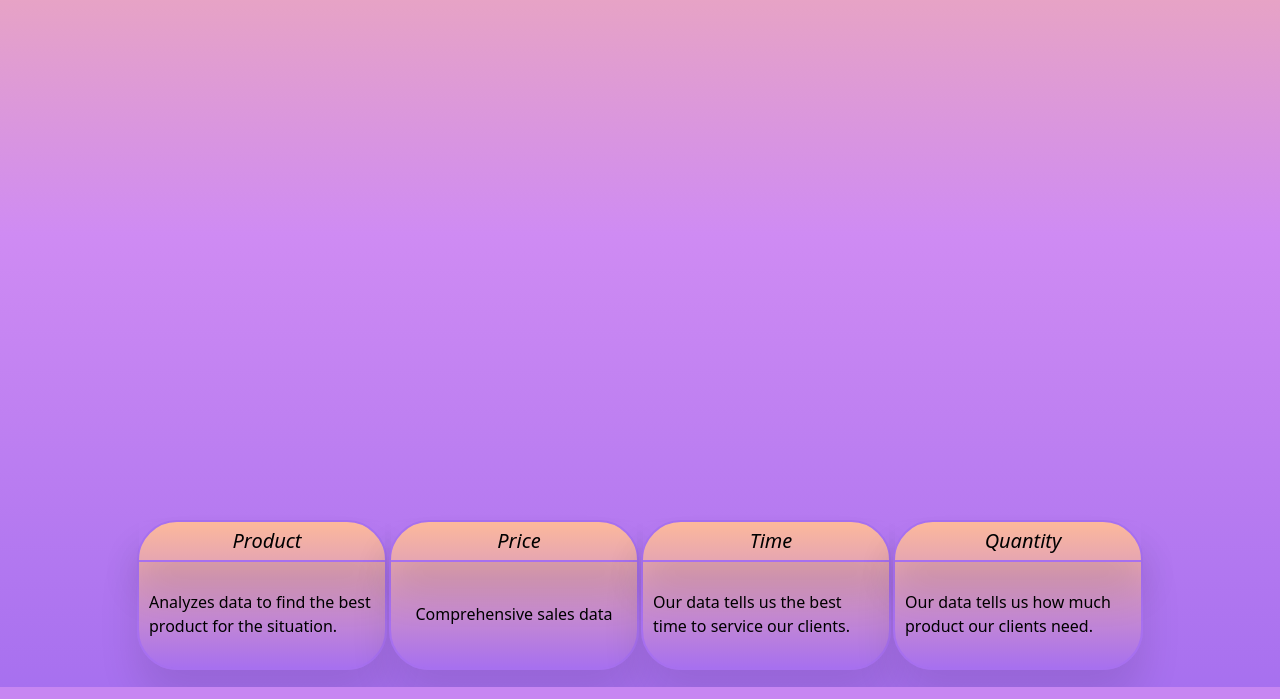
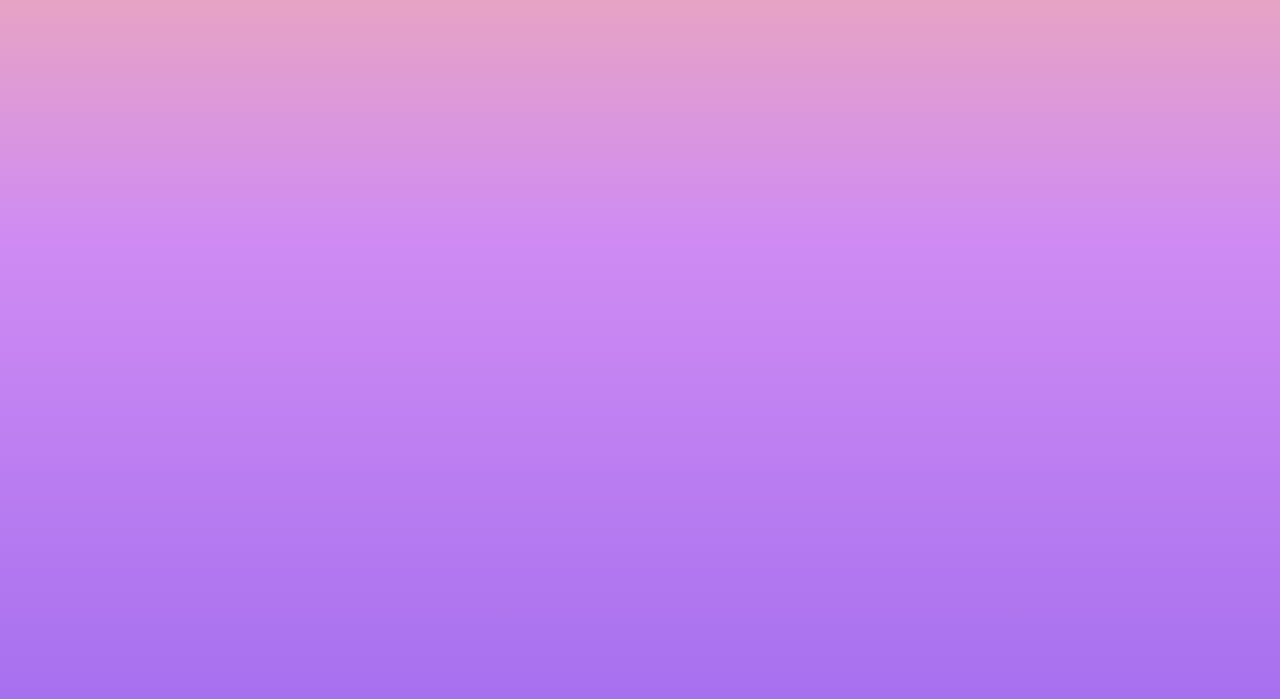
Before and after one commit to GinoTateo/TateoMerch, a Django app: page /home in a window 1280 px wide. Shown: the part 219-918 px from the top of the page. Run offline with Django 4.2, Linux system fonts and the light colour scheme.

Commit message:
Fixed home.html structure

```diff
--- a/templates/home.html
+++ b/templates/home.html
@@ -56,7 +56,7 @@
 }
 
 .blank_row {
-    height: 520px; /* overwrites any other rules */
+    height: 700px; /* overwrites any other rules */
     background-color: #FFFFFF;
 }
 
@@ -77,52 +77,33 @@
                 <p style="font-weight: lighter">The right product in the right place at the right time</p>
             </div>
         </div>
-        <div class="d-flex justify-content-center" >
-        <table>
-            <tr class="blank_row">
+        <table class="blank_row">
 
-            </tr>
-          <tr>
-              <td>
-                <figure data-title="Product">
-                  <figcaption>
-                    Analyzes data to find the best product for the situation.
-                  </figcaption>
-                </figure>
-              </td>
-              <td>
-                <figure data-title="Price">
-                  <figcaption>
-                    Comprehensive sales data
-                  </figcaption>
-                </figure>
-              </td>
-              <td>
-                <figure data-title="Time">
-                  <figcaption>
-                    Our data tells us the best time to service our clients.
-                  </figcaption>
-                </figure>
-              </td>
-              <td>
-                <figure data-title="Quantity">
-                  <figcaption>
-                    Our data tells us how much product our clients need.
-                  </figcaption>
-                </figure>
-              </td>
-        </tr>
         </table>
-        </div>
-
-
-
-
-
-
-
-
-
+{#        <div class="d-flex justify-content-center" >#}
+{#          <div class="row">#}
+{#            <div class="col-sm-4 justify-content-center">#}
+{#                 <figure data-title="Product">#}
+{#                   <figcaption>#}
+{#                          Analyzes data to find the best product for the situation.#}
+{#                   </figcaption>#}
+{#                </figure>#}
+{#            </div>#}
+{#            <div class="col-sm-4">#}
+{#                 <figure data-title="Price">#}
+{#                    <figcaption>#}
+{#                        Comprehensive sales data#}
+{#                    </figcaption>#}
+{#                </figure>#}
+{#            </div>#}
+{#            <div class="col-sm-4">#}
+{#                <figure data-title="Time">#}
+{#                    <figcaption>#}
+{#                        Our data tells us the best time to service our clients.#}
+{#                    </figcaption>#}
+{#                </figure>#}
+{#            </div>#}
+{#        </div>#}
 
 
 
```
